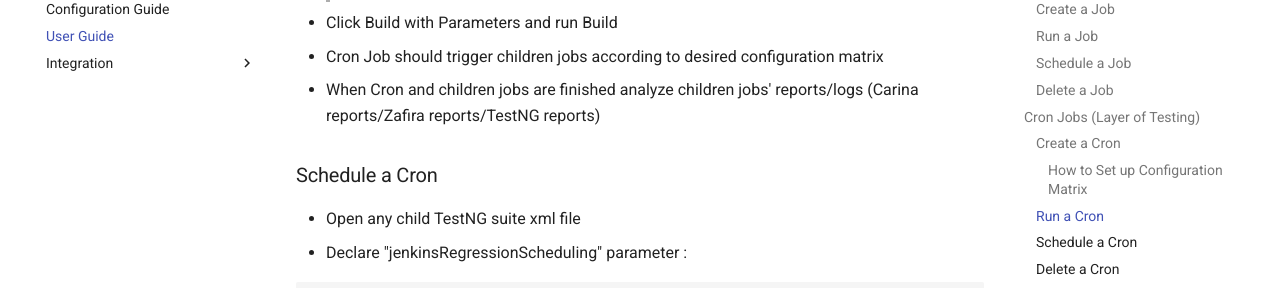
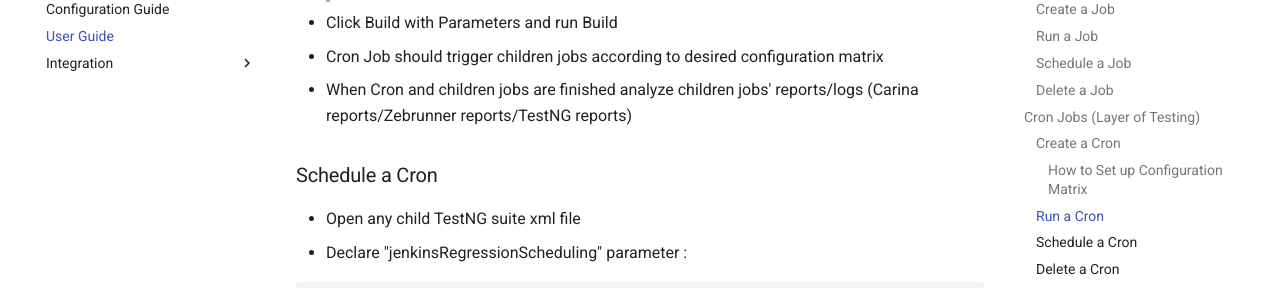
Before and after one commit to zebrunner/community-edition, an MkDocs documentation site: the page built from docs/user-guide.md, in a window 1280 px wide and 900 px high, scrolled down 2731 px. Shown: the part 180-468 px from the top of the window. Built offline with MkDocs 1.6.1 and Material for MkDocs 9.7.7, drawn with Linux system fonts in a browser that asks for light colours; comment, search, counter and statistics services are not loaded; old or Windows-style settings are respelled for this version of MkDocs; some of the changed text lies outside the part shown.

Commit message:
Replace Zafira with Zebrunner
documentation was improved by replacing Zafira with Zebrunner

```diff
--- a/docs/user-guide.md
+++ b/docs/user-guide.md
@@ -37,7 +37,7 @@
 * Login to Jenkins
 * Go to organization/repository and open a Job
 * Click Build with Parameters and run Build
-* When Job is completed analyze published reports/logs (Carina reports/Zafira reports/TestNG reports)
+* When Job is completed analyze published reports/logs (Carina reports/Zebrunner reports/TestNG reports)
 
 ### Schedule a Job
 * Open TestNG suite xml file
@@ -89,7 +89,7 @@
 > Note: There is a "CRON" view for such kind of jobs
 * Click Build with Parameters and run Build
 * Cron Job should trigger children jobs according to desired configuration matrix
-* When Cron and children jobs are finished analyze children jobs' reports/logs (Carina reports/Zafira reports/TestNG reports)
+* When Cron and children jobs are finished analyze children jobs' reports/logs (Carina reports/Zebrunner reports/TestNG reports)
 
 ### Schedule a Cron
 * Open any child TestNG suite xml file
```
